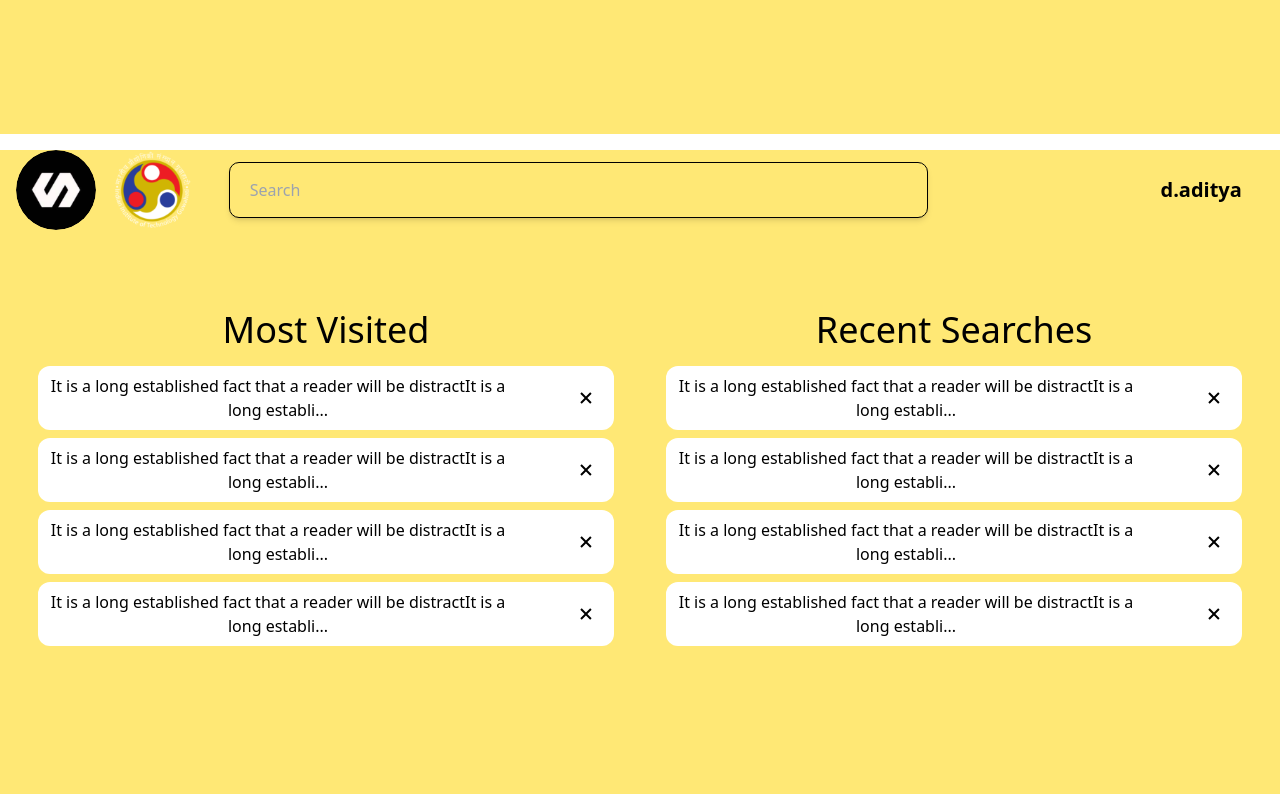
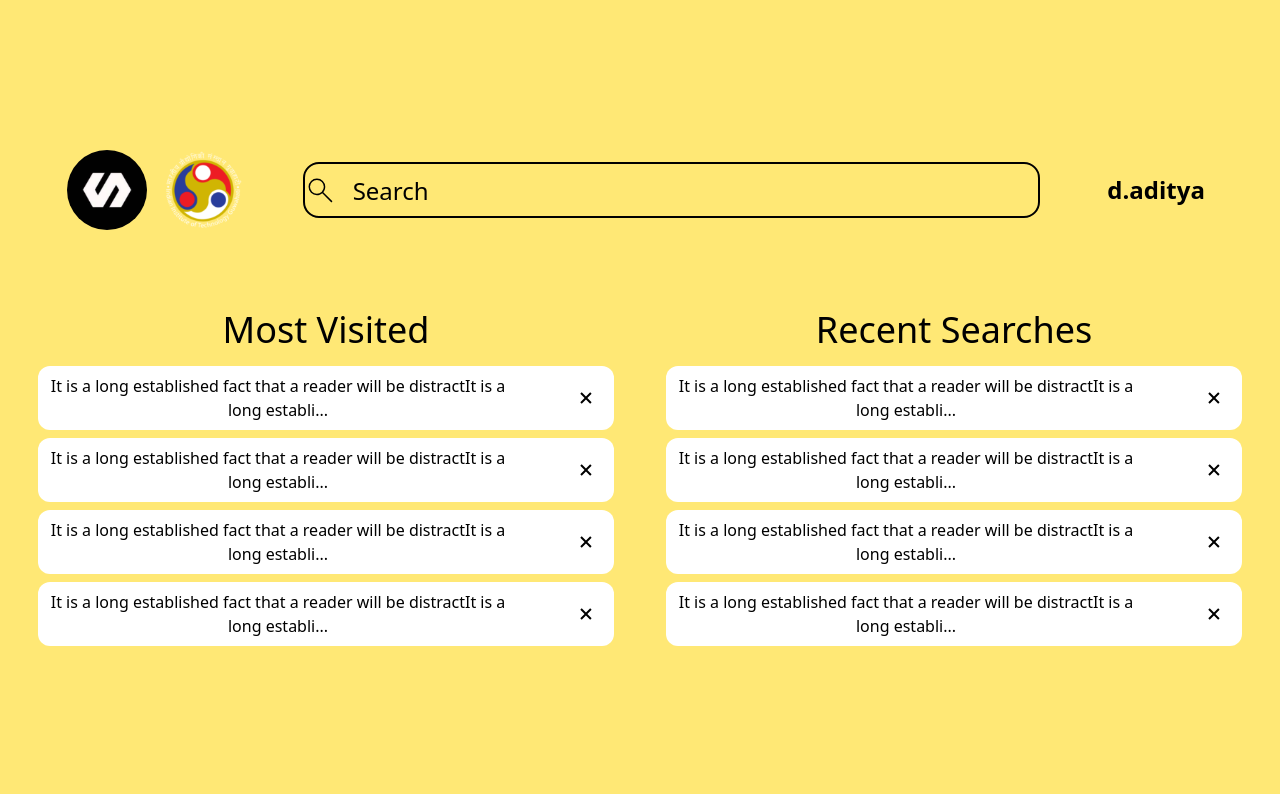
Before and after one commit to swciitg/IntranetSearch, a React (Create React App) app in the folder frontend/: page / in a window 1280 px wide. Shown: the part 666-1460 px from the top of the page. Built offline with nearby package versions, Linux system fonts and the light colour scheme.

Commit message:
made_single_paged

```diff
--- a/frontend/src/App.css
+++ b/frontend/src/App.css
@@ -1,10 +1,3 @@
-
-.App{
-  width:100%;
-  height:100vh;
-}
-
-
 
 .searchBar{
   border:1px solid black;
--- a/frontend/src/App.js
+++ b/frontend/src/App.js
@@ -60,7 +60,7 @@ function App() {
     return (
         <>
             <div className={darkMode ? 'dark' : ''}>
-                <div className="flex flex-col justify-between items-center h-screen w-screen bg-primarycolor dark:bg-secondarycolor">
+                <div className="flex w-full flex-col justify-between items-center h-screen  bg-primarycolor dark:bg-secondarycolor">
                     <div className="w-11/12 h-3/4 flex flex-col items-center justify-between">
                         <Navbar onMouseEnter={handleMouseEnter} onMouseLeave={handleMouseLeave} showNewComponent={showNewComponent} />
                         <Darkmode onToggle={toggleDarkMode} />
@@ -72,9 +72,8 @@ function App() {
 
 
                 </div>
-            </div>
 
-            <div class="App w-screen h-screen relative bg-[#FFE875]">
+                <div class="App w-full min-h-screen flex flex-col relative bg-primarycolor dark:bg-secondarycolor">
                     {/*Header-section start*/}
                     <Header onSearch={handleSearch} />
                     {/*Header-section Ends*/}
@@ -82,7 +81,7 @@ function App() {
                     {/*Main-container section starts*/}
 
                     {showSearchCont ? <Search_cont /> : <div class="w-9/12 h-fit mx-auto mt-10 mb-20">
-              <h1 class="text-3xl h-fit">Top results</h1>
+                        <h1 class="text-3xl h-fit text-secondarycolor dark:text-primarycolor">Top results</h1>
                         <Result />
                     </div>}
 
@@ -96,6 +95,12 @@ function App() {
                     <Footer />
                     {/*Footer section ends*/}
                 </div>
+            </div>
+
+
+
+
+
 
 
         </>
--- a/frontend/src/components/Header.js
+++ b/frontend/src/components/Header.js
@@ -10,20 +10,37 @@ const Header=({ onSearch })=>{
     onSearch(inputText);
   };
     return(
+
         <div class="flex h-20 w-full  items-center justify-evenly mt-4 pl-2 pr-2">
 
-        <div class="flex w-fit h-20 items-center">
-          <img class="mx-2 w-12 xsm:w-16 sm:w-20 h-20 rounded-full  " src={img1} alt="swc image"></img>
-          <img class="mx-2 w-12 xsm:w-16 sm:w-20 h-20 rounded-full  " src={img2}></img>
+        <div class="w-44 h-32 flex flex-row justify-between items-center">
+
+            <img src={img1} class="w-20 h-20">
+            </img>
+
+            <img src={img2} class="w-20 h-20">
+            </img>
         </div>
 
 
-        <div class="ml-8 w-9/12 h-28 flex items-center justify-center lg:justify-start">
-          <input class="h-1/2 w-10/12 xsm:w-3/4 px-5 bg-[#FFE875]  shadow-md hover:shadow-yellow-200/50 searchBar " type="text" placeholder='Search'  onChange={handleInputChange}></input>
+
+
+        <div class="w-6/12 mr-2 sm:w-7/12 h- rounded-2xl flex flex-row items-center relative border-none ">
+          <a class="z-10" href="">
+            <svg xmlns="http://www.w3.org/2000/svg " width="35" height="35" viewBox="0 0 24 24" class="fill-secondarycolor dark:fill-primarycolor z-10"><path d="m19.485 20.154l-6.262-6.262q-.75.639-1.725.989q-.975.35-1.96.35q-2.402 0-4.066-1.663q-1.664-1.664-1.664-4.065T5.47 5.436q1.663-1.667 4.064-1.667q2.402 0 4.068 1.664q1.666 1.664 1.666 4.067q0 1.042-.369 2.017q-.37.975-.97 1.668l6.262 6.261zM9.538 14.23q1.99 0 3.361-1.37q1.37-1.37 1.37-3.361q0-1.99-1.37-3.36q-1.37-1.37-3.36-1.37q-1.99 0-3.361 1.37q-1.37 1.37-1.37 3.36q0 1.99 1.37 3.36q1.37 1.37 3.36 1.37" /></svg>
+
+
+          </a>
+          <label >
+
+          </label>
+          <input placeholder="Search" type="text" class="w-full h-14 rounded-2xl pl-12 absolute text-2xl placeholder-secondarycolor dark:placeholder-primarycolor text-secondarycolor dark:text-primarycolor  outline-none  bg-primarycolor dark:bg-secondarycolor border-2 focus:border-none " onChange={handleInputChange}>
+
+          </input>
         </div>
 
 
-        <h3 class="mr-2 font-bold text-xl xsm:text-xl w-1/12 h-auto hover:cursor-pointer">d.aditya</h3>
+        <h3 class="font-bold text-xl xsm:text-2xl w-1/12 h-auto hover:cursor-pointer">d.aditya</h3>
 
 
       </div>
--- a/frontend/src/components/Result.js
+++ b/frontend/src/components/Result.js
@@ -38,18 +38,17 @@ const Result = () => {
     searches.map((search, id) => (
       <div
         key={id}
-        className={` w-full h-20 pb-4 border border-[#FFE875] px-4 pt-4 my-6 rounded-lg relative overflow-hidden`}
+        className={`w-full h-20 pb-4 border-2 border-secondarycolor dark:border-primarycolor px-4 pt-4 my-6 rounded-lg relative overflow-hidden`}
         onMouseEnter={() => handleMouseEnter(id)}
         onMouseLeave={handleMouseLeave}
         style={{
           height: hoveredDiv === id ? '30vh' : '',
-          border: hoveredDiv === id ? '2px solid' : '1px solid',
           transitionDuration: '0.4s',
           transitionProperty: 'all',
         }}
       >
-        <p className="w-9/12 h-1/4 text-2xl">{search.topic}</p>
-        <p className="mt-2 w-8/12 h-fit font-thin pt-4">{search.description}</p>
+        <p className="w-9/12 h-1/4 text-2xl text-secondarycolor dark:text-primarycolor font-medium">{search.topic}</p>
+        <p className="mt-2 w-8/12 h-fit font-thin pt-4 text-secondarycolor dark:text-primarycolor font-normal">{search.description}</p>
         <iframe
           src="https://tailwindcss.com/docs/border-radius"
           style={{
--- a/frontend/src/components/Search_cont.js
+++ b/frontend/src/components/Search_cont.js
@@ -51,7 +51,7 @@ const Search_cont = () => {
   return (
     <div class="main-container w-full  flex flex-col  lg:flex-row  lg:justify-center mt-20 h-fit" id="search-section">
       <div class="most-visited-container lg:w-6/12 lg:ml-3 text-center h-full">
-        <h1 class="mb-4 h-fit text-4xl">Most Visited</h1>
+        <h1 class="mb-4 h-fit text-4xl text-secondarycolor dark:text-primarycolor">Most Visited</h1>
         {visitedArray.map((search, id) => (
           <div class="mx-auto bg-white relative hover:bg-[#00AC91] w-11/12 h-16 rounded-xl my-2 inline-block align-middle flex items-center">
             <p class=" h-fit text-black w-5/6">{search.des.slice(0,80)+'...'}</p>
@@ -62,7 +62,7 @@ const Search_cont = () => {
       </div>
 
       <div class="recent-searches-container lg:w-6/12 mt-8 lg:mr-3 lg:mt-0 text-center h-full  ">
-        <h1 class="mb-4 h-fit text-4xl">Recent Searches</h1>
+        <h1 class="mb-4 h-fit text-4xl text-secondarycolor dark:text-primarycolor">Recent Searches</h1>
         {recentArray.map((search, id) => (
           <div class="mx-auto bg-white relative hover:bg-[#00AC91] w-11/12 h-16 rounded-xl my-2 inline-block align-middle flex items-center">
           <p class="bg-inherit h-fit text-black w-5/6">{search.des.slice(0,80)+'...'}</p>
--- a/frontend/src/content.js
+++ b/frontend/src/content.js
@@ -6,7 +6,7 @@ import darkmode from './App'
 
 
 
-const Content  = () => {
+const Content = () => {
 
 
 
@@ -35,7 +35,7 @@ const Content  = () => {
 
         <div class="w-full h-14 rounded-2xl flex flex-row items-center relative border-none ">
           <a class="z-10" href="">
-      <svg xmlns="http://www.w3.org/2000/svg " width="35" height="35" viewBox="0 0 24 24" class="fill-secondarycolor dark:fill-primarycolor z-10"><path d="m19.485 20.154l-6.262-6.262q-.75.639-1.725.989q-.975.35-1.96.35q-2.402 0-4.066-1.663q-1.664-1.664-1.664-4.065T5.47 5.436q1.663-1.667 4.064-1.667q2.402 0 4.068 1.664q1.666 1.664 1.666 4.067q0 1.042-.369 2.017q-.37.975-.97 1.668l6.262 6.261zM9.538 14.23q1.99 0 3.361-1.37q1.37-1.37 1.37-3.361q0-1.99-1.37-3.36q-1.37-1.37-3.36-1.37q-1.99 0-3.361 1.37q-1.37 1.37-1.37 3.36q0 1.99 1.37 3.36q1.37 1.37 3.36 1.37"/></svg>
+            <svg xmlns="http://www.w3.org/2000/svg " width="35" height="35" viewBox="0 0 24 24" class="fill-secondarycolor dark:fill-primarycolor z-10"><path d="m19.485 20.154l-6.262-6.262q-.75.639-1.725.989q-.975.35-1.96.35q-2.402 0-4.066-1.663q-1.664-1.664-1.664-4.065T5.47 5.436q1.663-1.667 4.064-1.667q2.402 0 4.068 1.664q1.666 1.664 1.666 4.067q0 1.042-.369 2.017q-.37.975-.97 1.668l6.262 6.261zM9.538 14.23q1.99 0 3.361-1.37q1.37-1.37 1.37-3.361q0-1.99-1.37-3.36q-1.37-1.37-3.36-1.37q-1.99 0-3.361 1.37q-1.37 1.37-1.37 3.36q0 1.99 1.37 3.36q1.37 1.37 3.36 1.37" /></svg>
 
 
           </a>
@@ -54,4 +54,4 @@ const Content  = () => {
   );
 }
 
-export default Content ;
+export default Content;
--- a/frontend/src/footer.js
+++ b/frontend/src/footer.js
@@ -1,7 +1,7 @@
 //footer
 
 const Footer = () => {
-    return (<div class="w-screen bg-secondarycolor dark:bg-primarycolor flex justify-center items-center h-20 absolute bottom-0">
+    return (<div class="w-full bg-secondarycolor dark:bg-primarycolor flex justify-center items-center h-20 mt-auto">
 <div class="w-11/12 h-14   flex flex-row justify-between items-center">
 <div class="h-full w-44  flex flex-col justify-between">
     <div class="h-3  text-xs  text-white dark:text-secondarycolor">
```
Also changed, not shown: frontend/src/navbar.js (+5 -5 lines). Lines whose indentation alone changed are shown as unchanged.
